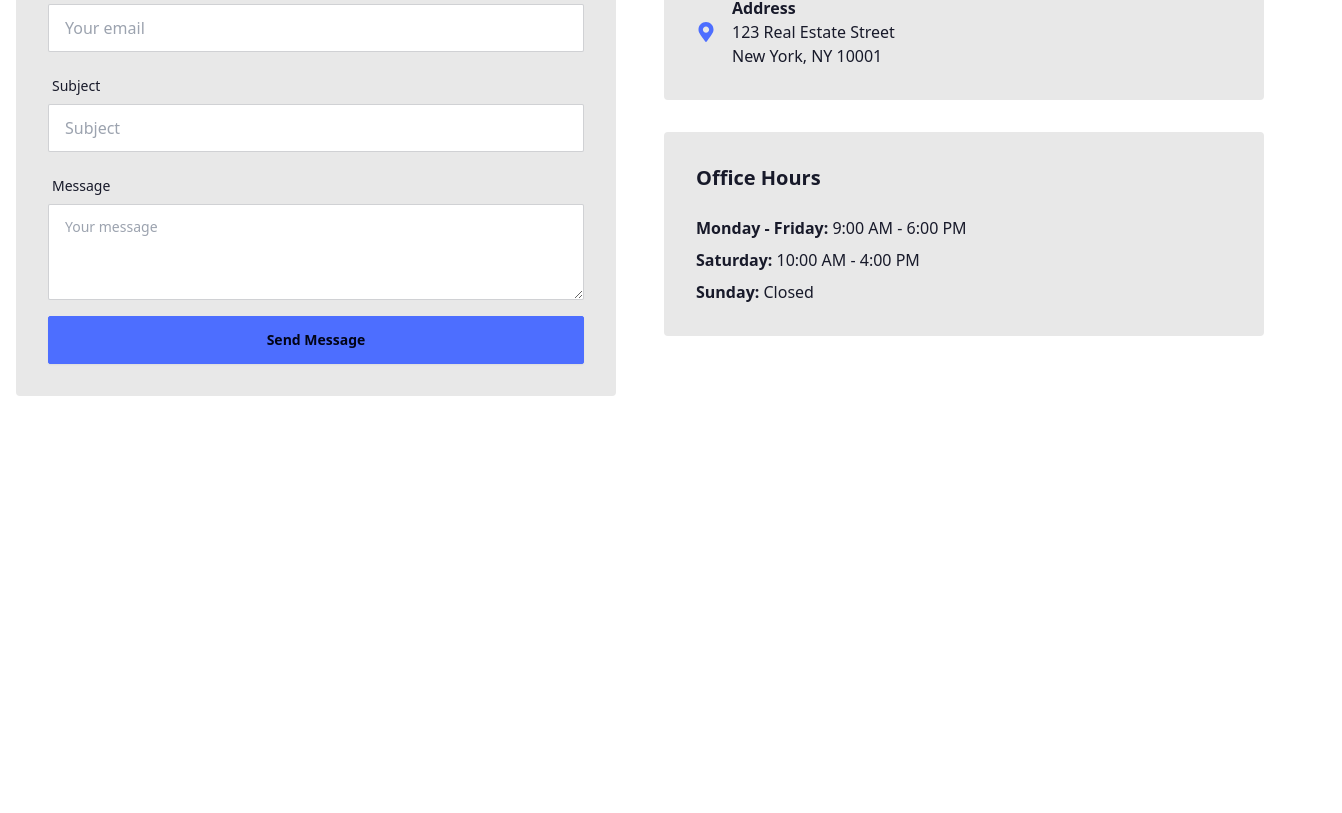
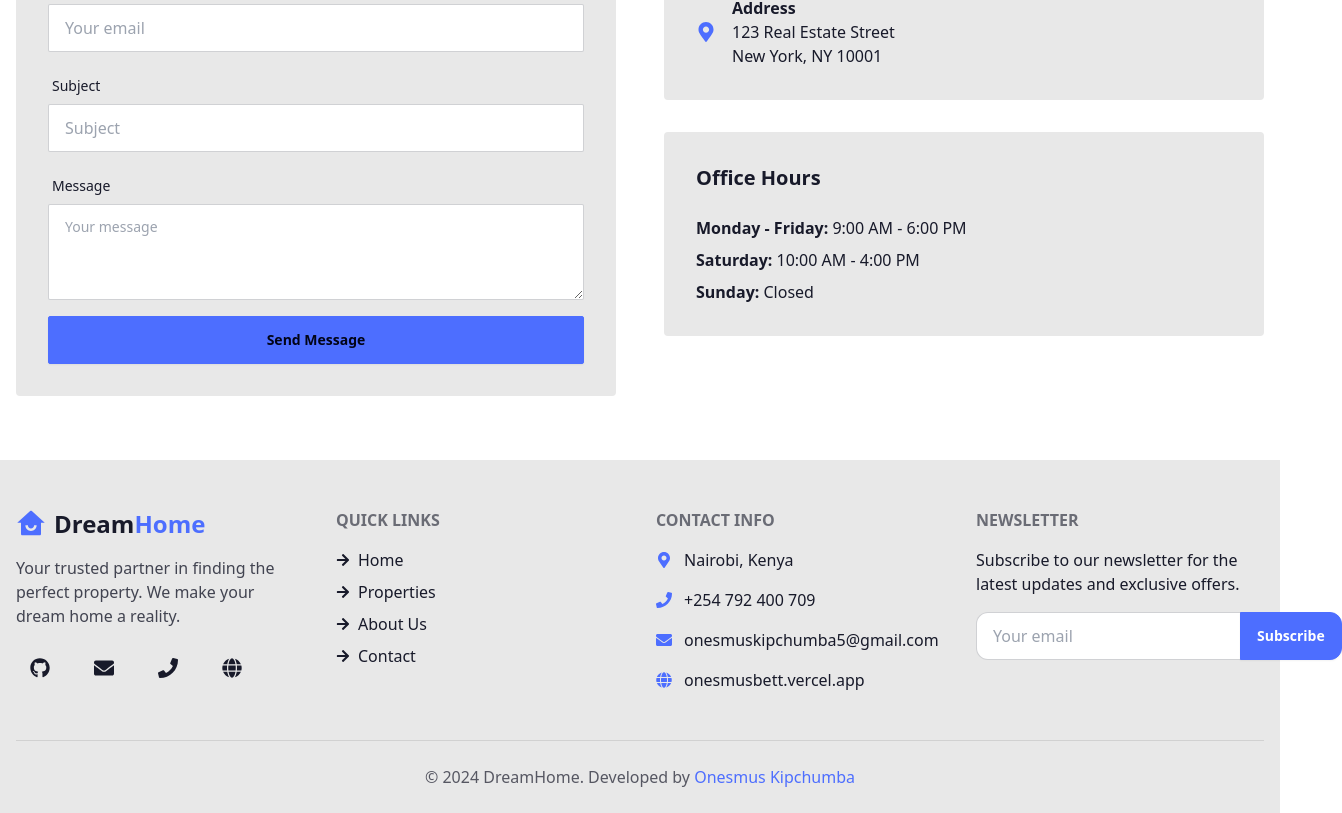
Before and after one commit to onesmuskipchumba0/Real-Estate-Web, a React (Vite) app: page /contact in a window 1280 px wide. Shown: the part 492-1305 px from the top of the page, 1342 px wide, since content can reach past the window. Before the commit the page ends 952 px from the top, so only its background shows below. Built offline with nearby package versions, Linux system fonts and the light colour scheme.

Commit message:
add footer

```diff
--- a/src/App.jsx
+++ b/src/App.jsx
@@ -1,5 +1,6 @@
 import { BrowserRouter as Router, Routes, Route } from 'react-router-dom';
 import Navbar from './components/Navbar';
+import Footer from './components/Footer';
 import Home from './pages/Home';
 import Properties from './pages/Properties';
 import About from './pages/About';
@@ -8,14 +9,17 @@ import Contact from './pages/Contact';
 function App() {
   return (
     <Router>
-      <div className="min-h-screen bg-base-100 pt-16">
+      <div className="min-h-screen bg-base-100 pt-16 flex flex-col">
         <Navbar />
+        <main className="flex-grow">
           <Routes>
             <Route path="/" element={<Home />} />
             <Route path="/properties" element={<Properties />} />
             <Route path="/about" element={<About />} />
             <Route path="/contact" element={<Contact />} />
           </Routes>
+        </main>
+        <Footer />
       </div>
     </Router>
   );
--- /dev/null
+++ b/src/components/Footer.jsx
@@ -0,0 +1,148 @@
+import { Link } from 'react-router-dom';
+import { FaGithub, FaEnvelope, FaPhone, FaGlobe, FaHome, FaMapMarkerAlt, FaArrowRight } from 'react-icons/fa';
+import { RiHomeSmileFill } from 'react-icons/ri';
+
+const Footer = () => {
+  return (
+    <footer className="bg-base-200">
+      <div className="container mx-auto px-4">
+        {/* Main Footer */}
+        <div className="py-12 grid grid-cols-1 md:grid-cols-2 lg:grid-cols-4 gap-8">
+          {/* Brand Section */}
+          <div className="space-y-4">
+            <Link to="/" className="flex items-center gap-2 text-2xl font-bold">
+              <RiHomeSmileFill className="text-primary text-3xl" />
+              <span>Dream<span className="text-primary">Home</span></span>
+            </Link>
+            <p className="text-base-content/80">
+              Your trusted partner in finding the perfect property. We make your dream home a reality.
+            </p>
+            <div className="flex gap-4">
+              <a
+                href="https://github.com/onesmuskipchumba0"
+                target="_blank"
+                rel="noopener noreferrer"
+                className="btn btn-circle btn-ghost hover:text-primary"
+              >
+                <FaGithub className="text-xl" />
+              </a>
+              <a
+                href="mailto:onesmuskipchumba5@gmail.com"
+                className="btn btn-circle btn-ghost hover:text-primary"
+              >
+                <FaEnvelope className="text-xl" />
+              </a>
+              <a
+                href="tel:+254792400709"
+                className="btn btn-circle btn-ghost hover:text-primary"
+              >
+                <FaPhone className="text-xl" />
+              </a>
+              <a
+                href="https://onesmusbett.vercel.app"
+                target="_blank"
+                rel="noopener noreferrer"
+                className="btn btn-circle btn-ghost hover:text-primary"
+              >
+                <FaGlobe className="text-xl" />
+              </a>
+            </div>
+          </div>
+
+          {/* Quick Links */}
+          <div>
+            <h3 className="footer-title mb-4">Quick Links</h3>
+            <ul className="space-y-2">
+              <li>
+                <Link to="/" className="hover:text-primary flex items-center gap-2">
+                  <FaArrowRight className="text-sm" /> Home
+                </Link>
+              </li>
+              <li>
+                <Link to="/properties" className="hover:text-primary flex items-center gap-2">
+                  <FaArrowRight className="text-sm" /> Properties
+                </Link>
+              </li>
+              <li>
+                <Link to="/about" className="hover:text-primary flex items-center gap-2">
+                  <FaArrowRight className="text-sm" /> About Us
+                </Link>
+              </li>
+              <li>
+                <Link to="/contact" className="hover:text-primary flex items-center gap-2">
+                  <FaArrowRight className="text-sm" /> Contact
+                </Link>
+              </li>
+            </ul>
+          </div>
+
+          {/* Contact Info */}
+          <div>
+            <h3 className="footer-title mb-4">Contact Info</h3>
+            <ul className="space-y-4">
+              <li className="flex items-start gap-3">
+                <FaMapMarkerAlt className="text-primary mt-1" />
+                <span>Nairobi, Kenya</span>
+              </li>
+              <li className="flex items-center gap-3">
+                <FaPhone className="text-primary" />
+                <a href="tel:+254792400709" className="hover:text-primary">
+                  +254 792 400 709
+                </a>
+              </li>
+              <li className="flex items-center gap-3">
+                <FaEnvelope className="text-primary" />
+                <a href="mailto:onesmuskipchumba5@gmail.com" className="hover:text-primary">
+                  onesmuskipchumba5@gmail.com
+                </a>
+              </li>
+              <li className="flex items-center gap-3">
+                <FaGlobe className="text-primary" />
+                <a
+                  href="https://onesmusbett.vercel.app"
+                  target="_blank"
+                  rel="noopener noreferrer"
+                  className="hover:text-primary"
+                >
+                  onesmusbett.vercel.app
+                </a>
+              </li>
+            </ul>
+          </div>
+
+          {/* Newsletter */}
+          <div>
+            <h3 className="footer-title mb-4">Newsletter</h3>
+            <p className="mb-4">Subscribe to our newsletter for the latest updates and exclusive offers.</p>
+            <div className="join">
+              <input
+                type="email"
+                placeholder="Your email"
+                className="input input-bordered join-item rounded-l-xl"
+              />
+              <button className="btn btn-primary join-item rounded-r-xl text-white">
+                Subscribe
+              </button>
+            </div>
+          </div>
+        </div>
+
+        {/* Bottom Footer */}
+        <div className="py-6 border-t border-base-300">
+          <div className="text-center text-base-content/70">
+            <p>© {new Date().getFullYear()} DreamHome. Developed by <a
+              href="https://github.com/onesmuskipchumba0"
+              target="_blank"
+              rel="noopener noreferrer"
+              className="text-primary hover:underline"
+            >
+              Onesmus Kipchumba
+            </a></p>
+          </div>
+        </div>
+      </div>
+    </footer>
+  );
+};
+
+export default Footer;
```
Lines whose indentation alone changed are shown as unchanged.
